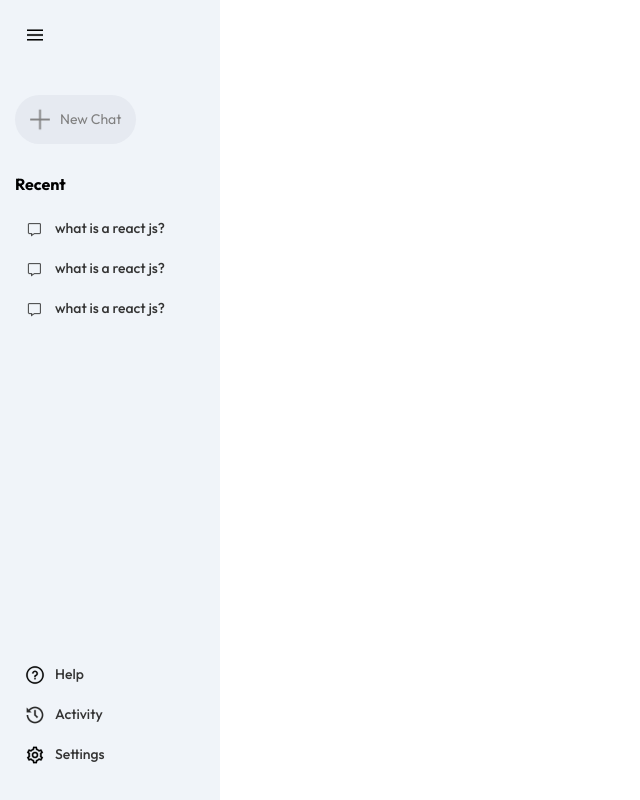
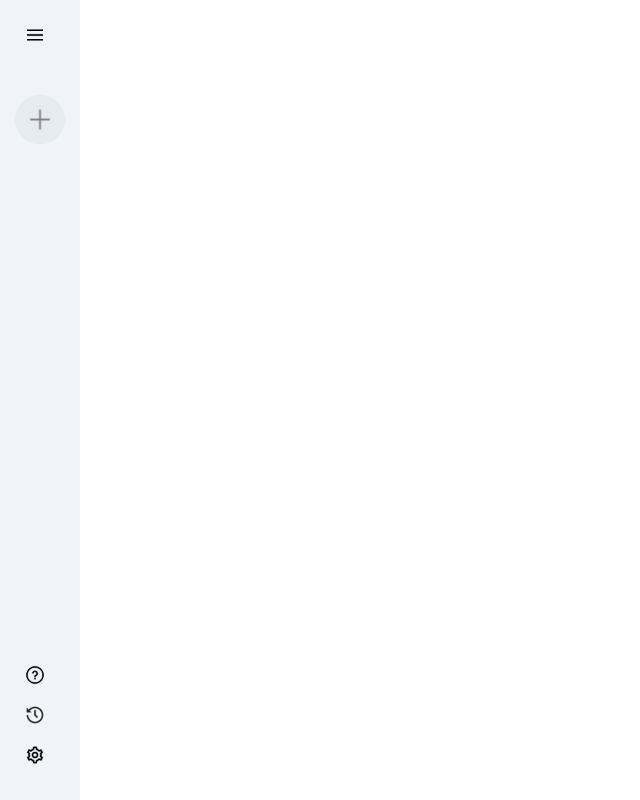
Before and after one commit to pro-masud/Gemini-Ai-Clone-Project, a React (Vite) app: page / in a window 1280 px wide. Shown: the whole page, without its empty margins (0-640 px from the left). Built offline with nearby package versions, Linux system fonts and the light colour scheme.

Commit message:
Gemini Ai Left Sidebar Creation complete

```diff
--- a/src/components/Sidebar/Sidebar.css
+++ b/src/components/Sidebar/Sidebar.css
@@ -43,7 +43,7 @@
     gap: 10px;
     background-color: transparent;
     padding: 10px;
-    padding-right: 40px;
+
     color: gray;
     border-radius: 50px;
     cursor: pointer;
@@ -57,6 +57,6 @@
     font-weight: 500;
 }
 
-.recent .recent-entry:hover{
+.sidebar .recent-entry:hover{
     background-color: #e6eaf1;
 }
--- a/src/components/Sidebar/Sidebar.jsx
+++ b/src/components/Sidebar/Sidebar.jsx
@@ -1,16 +1,19 @@
-import React from 'react';
+import React, { useState } from 'react';
 import "./Sidebar.css";
 import { assets } from '../../assets/assets';
 
 const Sidebar = () => {
+    const [extented, setExtented] = useState(false);
+
   return (
     <div className='sidebar'>
       <div className="sidebar-top">
-        <img className="menu" src={assets.menu_icon} alt="menu-icon" />
+        <img className="menu" src={assets.menu_icon} alt="menu-icon" onClick={() => setExtented(prev => !prev)} />
         <div className="new-chat">
             <img src={assets.plus_icon} alt="new chat icon" />
-            <p>New Chat</p>
+            { extented ? <p>New Chat</p> : null }
         </div>
+        { extented ?
             <div className="recent">
                 <p className='recent-title'>Recent</p>
                 <div className="recent-entry">
@@ -26,19 +29,23 @@ const Sidebar = () => {
                     <p>what is a react js?</p>
                 </div>
             </div>
+        : null
+        }
+
       </div>
       <div className="sidebar-bottom">
         <div className="bottom-item recent-entry">
             <img src={assets.question_icon} alt="" />
-            <p>Help</p>
+            {extented ? <p>Help</p> : null}
+
         </div>
         <div className="bottom-item recent-entry">
             <img src={assets.history_icon} alt="" />
-            <p>Activity</p>
+            {extented ? <p>Activity</p> : null}
         </div>
         <div className="bottom-item recent-entry">
             <img src={assets.setting_icon} alt="" />
-            <p>Settings</p>
+            {extented ? <p>Settings</p> : null}
         </div>
       </div>
     </div>
```
Lines whose indentation alone changed are shown as unchanged.
